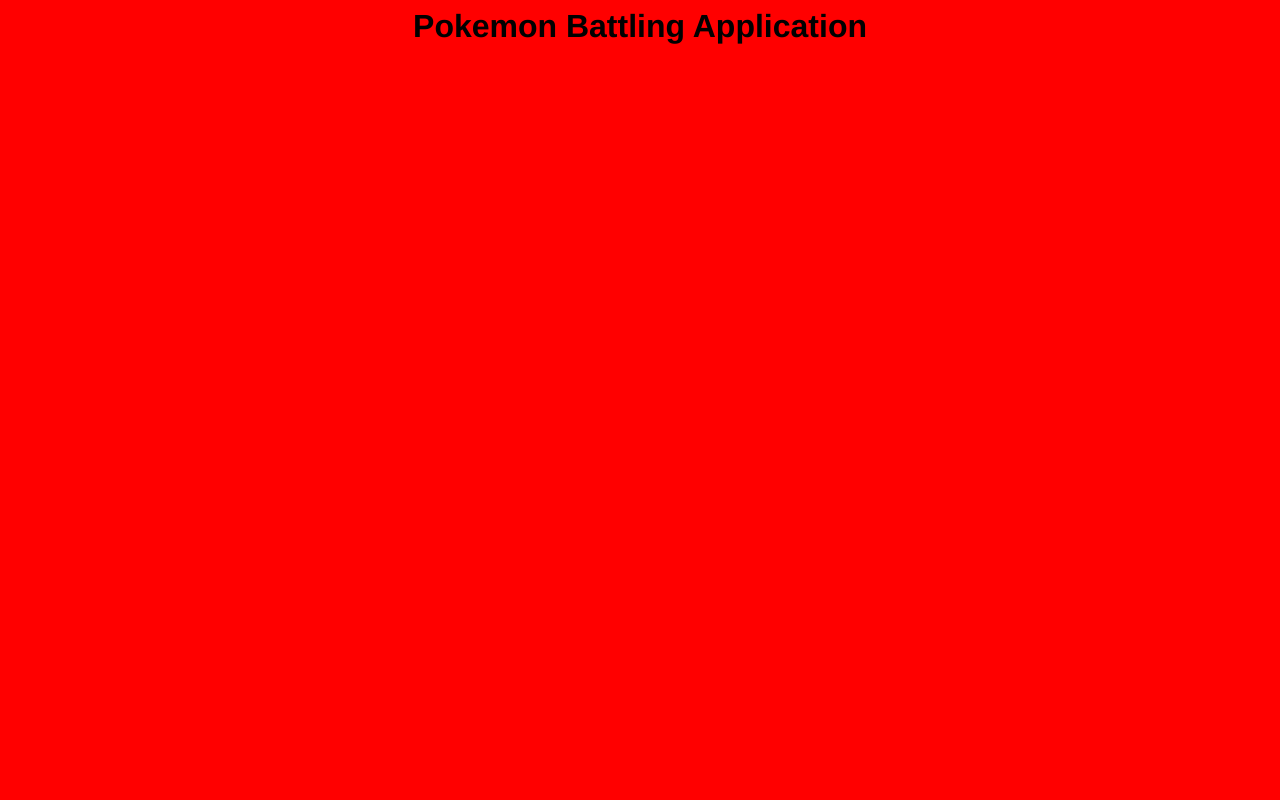
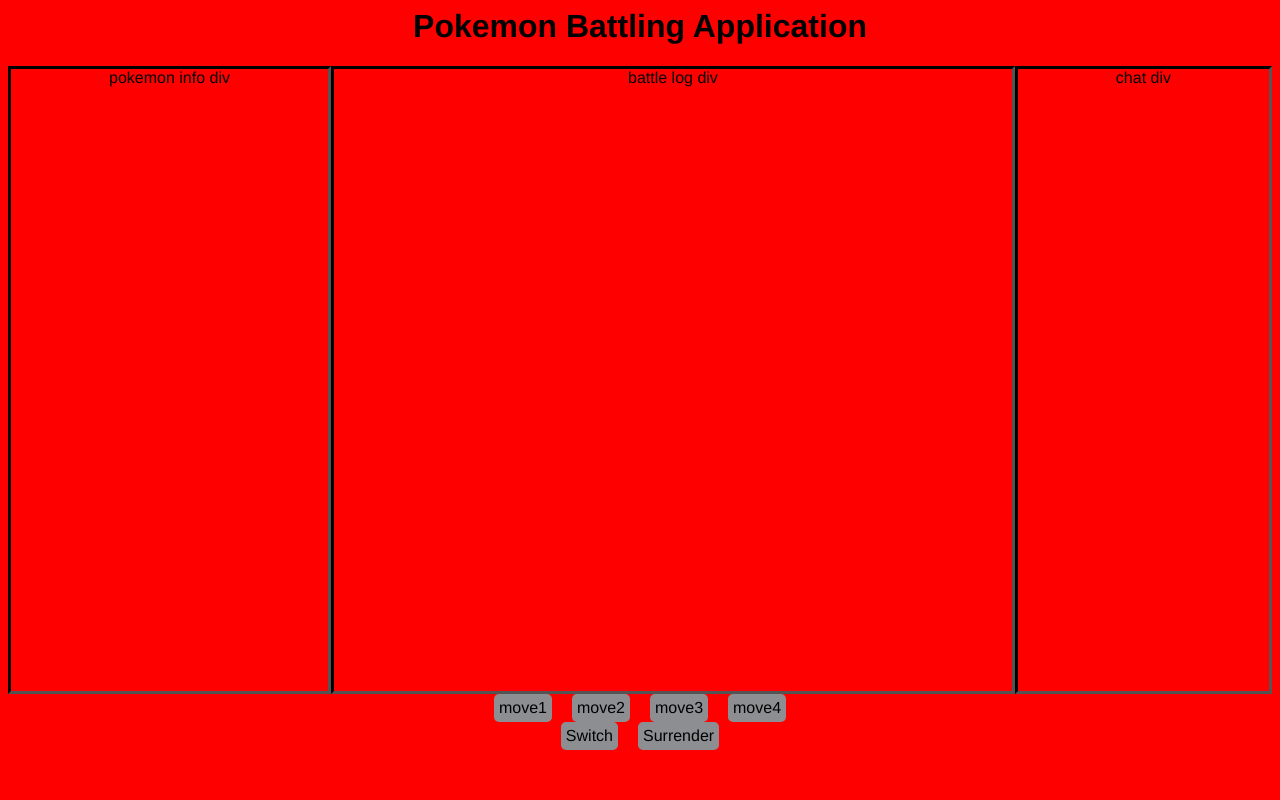
Before and after one commit to vingspann/PBA, a Python web app: template templates/index.html in a window 1280 px wide. Run offline with Jinja, Linux system fonts and the light colour scheme; the template is opened without the code that fills it, so the values that code supplies are empty; some libraries are stand-ins or nearby versions.

Commit message:
Blocked out index.html with simple verstion of what we're going for.

```diff
--- a/static/css/PBA.css
+++ b/static/css/PBA.css
@@ -2,28 +2,36 @@
 
 body {
     font-family: Helvetica, sans-serif;
-    background-color: red;
+    background: red;
 }
 
 
-.page{
+.content{
     display: flex;
     flex-direction: column;
 }
 
-.info{
+#info{
+    display: flex;
     flex-direction: row;
+    justify-content: center;
+    height: 80%;
+
 }
 
-.commandBtn{
+#cmdBtn{
+    display: flex;
     flex-direction: row;
+    justify-content: center;
 }
 
-.gameAction{
+#gameAction{
+    display: flex;
     flex-direction: row;
+    justify-content: center;
 }
 
-#actionBtn{
+.actionBtn{
      border-radius: 5px;
       background-color: #8c8e91;
       margin-left: 10px;
--- a/templates/index.html
+++ b/templates/index.html
@@ -1,8 +1,8 @@
 <html>
     <head>
-        <link rel="stylesheet" type="text/css" href="static/css/PBA.css">
+        <link rel="stylesheet" type="text/css" href="../static/css/PBA.css">
     </head>
-    <body style="background:red">
+    <body>
         <h1 align = center>Pokemon Battling Application</h1>
 
         <script>
@@ -24,7 +24,23 @@
             fjs.parentNode.insertBefore(js, fjs);
             }(document, 'script', 'facebook-jssdk'));
         </script>
-        <div id ="content"></div>
+        <div id ="content">
+            <div id="info">
+                    <div id="pokeInfo" style="flex-grow: 1;  border: inset black;" align="center">pokemon info div</div>
+                    <div id="battleLog" style="flex-grow: 3;  border: inset black;" align="center">battle log div</div>
+                    <div id="chat" style="flex-grow: 1;  border: inset black;" align="center">chat div</div>
+                </div>
+                <div id="cmdBtn">
+                    <div class="actionBtn">move1</div>
+                    <div class="actionBtn">move2</div>
+                    <div class="actionBtn">move3</div>
+                    <div class="actionBtn">move4</div>
+                </div>
+                <div id="gameAction">
+                    <div class="actionBtn">Switch</div>
+                    <div class="actionBtn">Surrender</div>
+                </div>
+        </div>
 
         <script type="text/javascript" src="/static/script.js"></script>
     </body>
```
